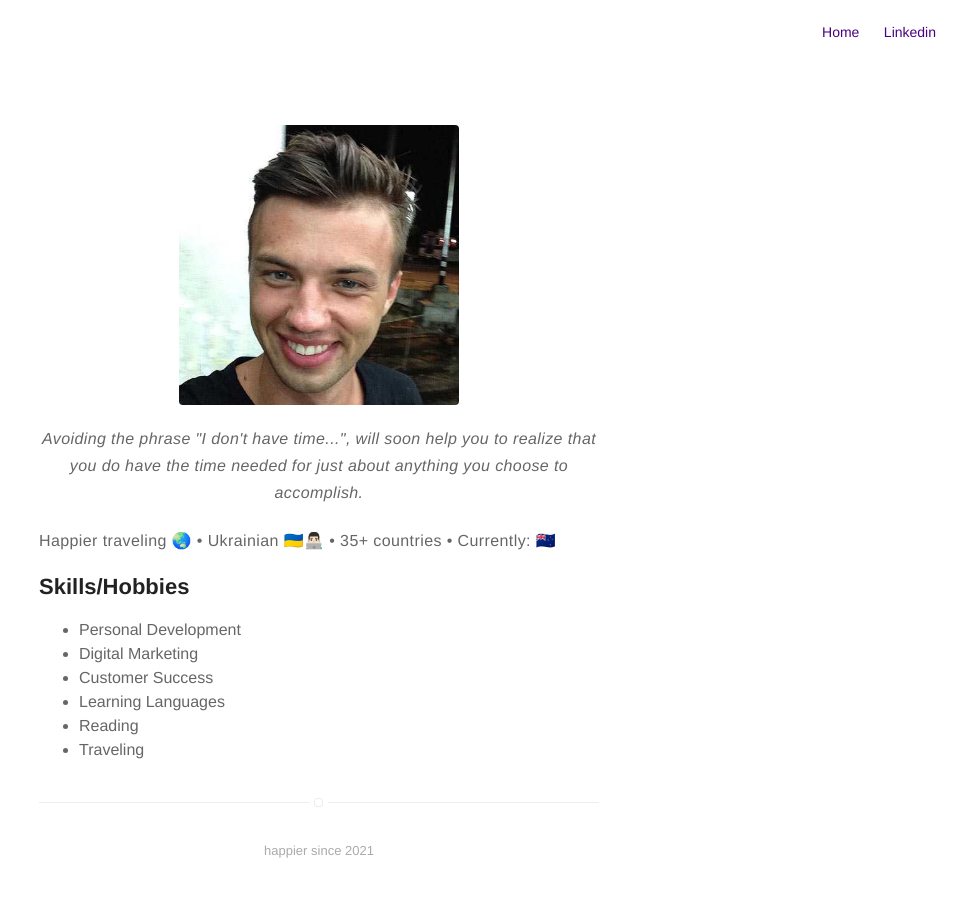
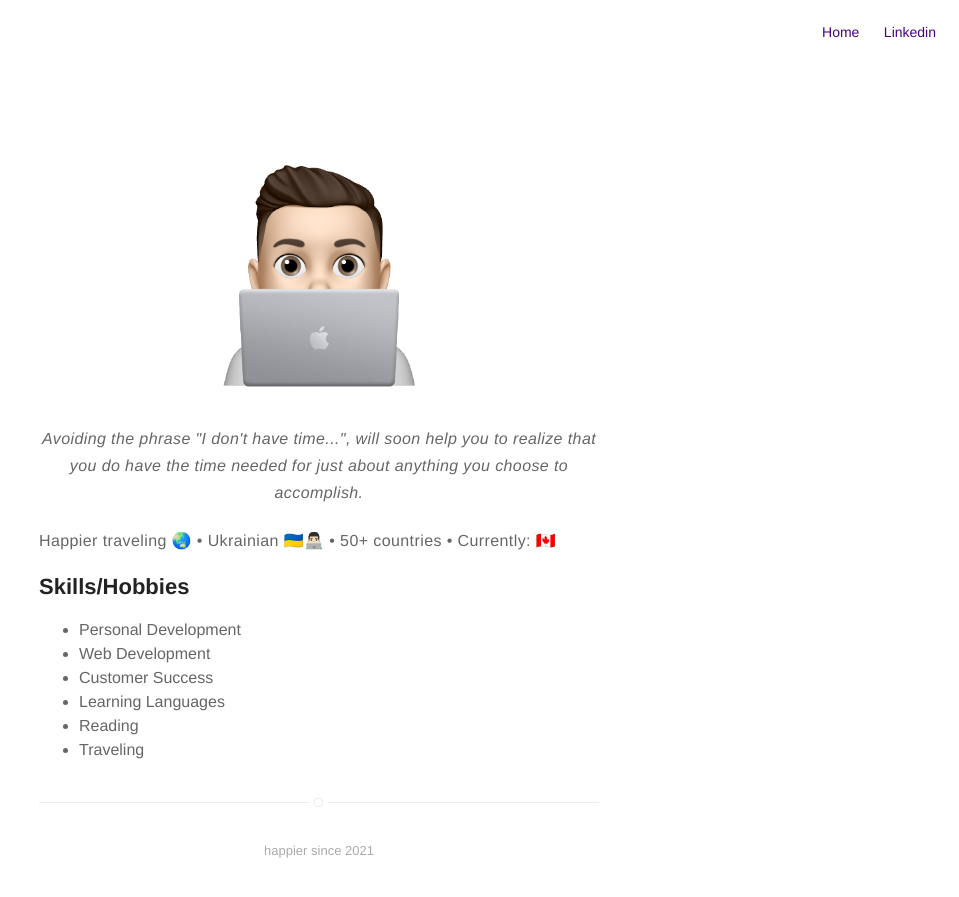
Before and after one commit to bogdanponomarov/bogdanponomarov.github.io, a Jekyll site: the page built from about.md, in a window 1280 px wide. Shown: the top 897 px of the page, without its empty margins (321-1280 px from the left). Built offline with Jekyll 4.4.1, drawn with Linux system fonts in a browser that asks for light colours.

Commit message:
About info change

```diff
--- a/_config.yml
+++ b/_config.yml
@@ -8,7 +8,7 @@ description: A happier blog about simple stuff
 # if it's an external image, update below for true
 # better with square images
 external-image: false
-picture: assets/images/profile_converted.jpg
+picture: assets/images/dev-bogdan.png
 
 # If you want to include your resume, set to true
 # and specify source (external or local).
@@ -42,7 +42,7 @@ instagram: h_a_p_p_i_e_r
 linkedin: bogdanponomarov
 # youtube: myyoutube
 # spotify: myspotify
-# github: mygithub
+github: bogdanponomarov
 # lastfm: mylastfm
 # stackoverflow: 7044681/mystackoverflow
 # quora: userquora
--- a/about.md
+++ b/about.md
@@ -6,13 +6,13 @@ layout: page
 
 <p align="center"><i>Avoiding the phrase "I don't have time...", will soon help you to realize that you do have the time needed for just about anything you choose to accomplish.</i></p>
 
-<p>Happier traveling 🌏 • Ukrainian 🇺🇦👨🏻‍💻 • 35+ countries • Currently: 🇳🇿</p>
+<p>Happier traveling 🌏 • Ukrainian 🇺🇦👨🏻‍💻 • 50+ countries • Currently: 🇨🇦</p>
 
 <h2>Skills/Hobbies</h2>
 
 <ul class="skill-list">
 	<li>Personal Development</li>
-	<li>Digital Marketing</li>
+	<li>Web Development</li>
 	<li>Customer Success</li>
 	<li>Learning Languages</li>
 	<li>Reading</li>
```
Also changed, not shown: assets/images/dev-bogdan.png (added).
